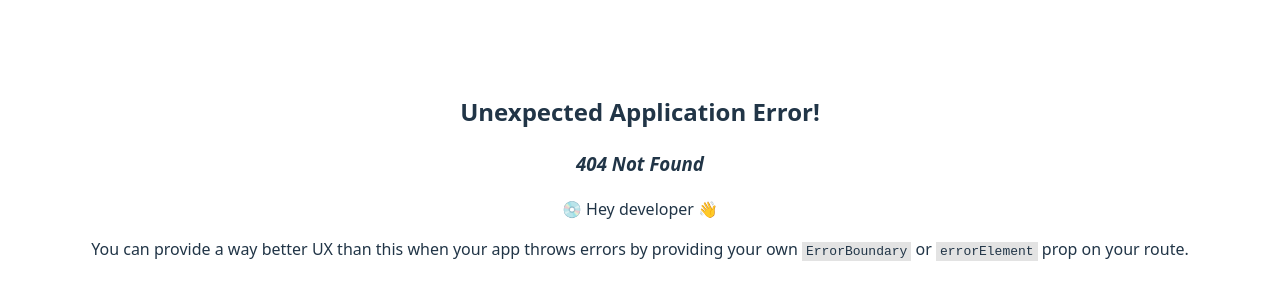
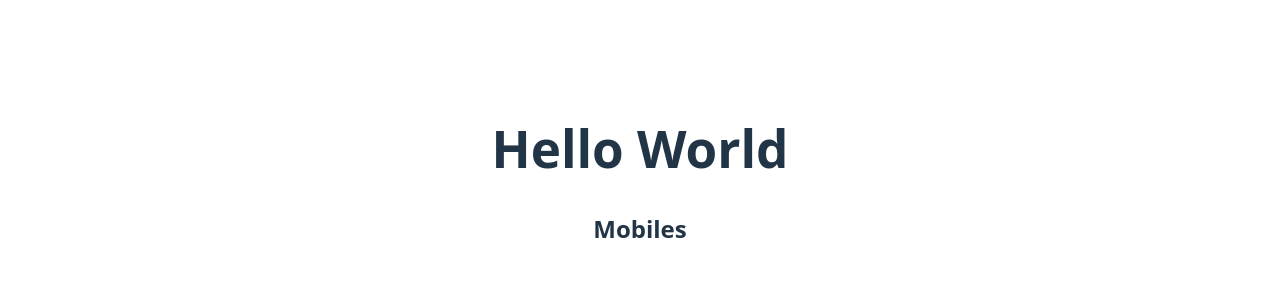
Before and after one commit to Rahaman-Atikur/React_Router, a React (Vite) app: page /mobile in a window 1280 px wide. Before the commit this address had no page. Shown: the part 224-524 px from the top of the page. Built offline with nearby package versions, Linux system fonts and the light colour scheme.

Commit message:
router added

```diff
--- /dev/null
+++ b/src/Component/Home/Home.jsx
@@ -0,0 +1,11 @@
+import React from 'react';
+
+const Home = () => {
+    return (
+        <div>
+            <h1>Hello Home</h1>
+        </div>
+    );
+};
+
+export default Home;
--- /dev/null
+++ b/src/Component/Laptop/Laptop.jsx
@@ -0,0 +1,11 @@
+import React from 'react';
+
+const Laptop = () => {
+    return (
+        <div>
+            <h3>Laptop</h3>
+        </div>
+    );
+};
+
+export default Laptop;
--- /dev/null
+++ b/src/Component/Mobile/Mobile.jsx
@@ -0,0 +1,11 @@
+import React from 'react';
+
+const Mobile = () => {
+    return (
+        <div>
+            <h2>Mobiles</h2>
+        </div>
+    );
+};
+
+export default Mobile;
--- /dev/null
+++ b/src/Component/Root/Root.jsx
@@ -0,0 +1,13 @@
+import React from 'react';
+import { Outlet } from 'react-router';
+
+const Root = () => {
+    return (
+        <div>
+            <h1>Hello World</h1>
+            <Outlet></Outlet>
+        </div>
+    );
+};
+
+export default Root;
--- a/src/main.jsx
+++ b/src/main.jsx
@@ -3,19 +3,21 @@ import { createRoot } from 'react-dom/client'
 import './index.css'
 import App from './App.jsx'
 import { createBrowserRouter, RouterProvider } from 'react-router'
+import Home from './Component/Home/Home.jsx'
+import Laptop from './Component/Laptop/Laptop.jsx'
+import Mobile from './Component/Mobile/Mobile.jsx'
+import Root from './Component/Root/Root.jsx'
 const router = createBrowserRouter([
   {
     path: "/",
-    element: <p>Hello World</p>
-  },
-  {
-    path: "/About",
-    element: <p>About</p>
-  },
-  {
-    path: "/Blog",
-    element: <p>Hi blogs and Power</p>
+    Component: Root,
+    children: [
+      { index: true, Component: Laptop },
+      { path: "mobile", Component: Mobile },
+      {path: "laptop", Component: Laptop}
+    ]
   }
+
 ])
 
 createRoot(document.getElementById('root')).render(
```
